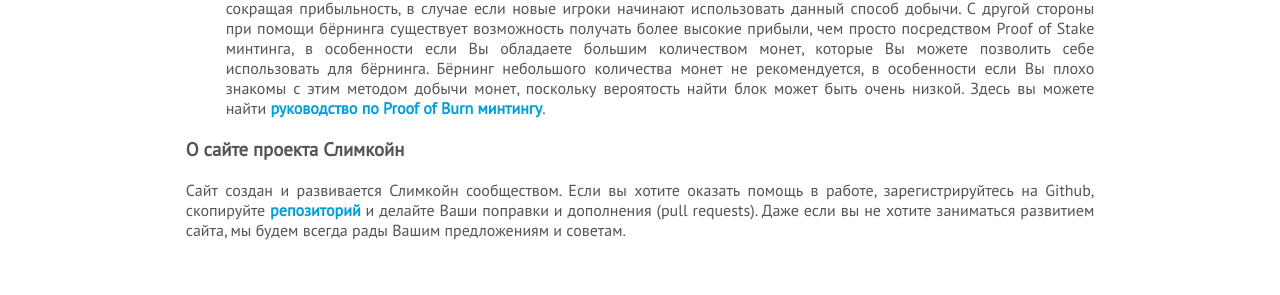
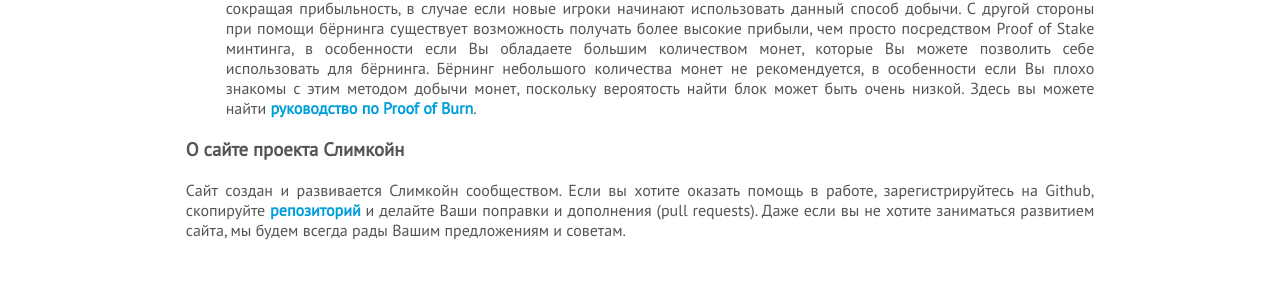
Before and after one commit to slimcoin-project/slimcoin-project.github.io, a Jekyll site: the page built from content/ru/about-ru.md, in a window 1280 px wide. Shown: the part 1245-1540 px from the top of the page. Built offline with Jekyll 4.4.1, drawn with Linux system fonts in a browser that asks for light colours; some web fonts are replaced.

Commit message:
Update about-ru.md

```diff
--- a/content/ru/about-ru.md
+++ b/content/ru/about-ru.md
@@ -44,7 +44,7 @@
 
 *   **Proof of Stake минтинг**. После того, как Вы добыли некоторое количество Слимкойнов, Вы можете участвовать в минтинге. Т.е. Вам необходимо просто хранить некоторое количество монет на кошельке и держать кошелек какое-то время подключенным к сети. Нет необходимости участвовать в минтинге 24 часа в сутки для получения прибыли, поскольку Слимкойн использует механизм минтинга первоначально предложенный в криптовалюте Peercoin: фиксированная прибыльность - 10% в год от количества монет на Вашем кошельке. Вам достаточно иногда подключаться к сети и у Вас будет большая вероятность найти блок. Здесь Вы можете найти [Руководство по Proof of Stake](/proof-of-stake-guide-ru/).
 
-*   **Proof of Burn минтинг**. Помимо способов описанных выше Слимкойн предоставляет возможность добывать монеты посредством уникальной технологии Proof of Burn (доказательство уничтожения или бёрнинг). Данный метод добычи монет более подходит тем, кто может позволить себе долгосрочное "инвестирование". Бёрнинг это как бы приобретение виртуальной фермы. До начала использования данного метода добычи монет следует учесть сопряженные с этим риски: рыночная стоимость Слимкойна может резко пойти вниз или же сложность добычи может возрасти в любой момент резко сокращая прибыльность, в случае если новые игроки начинают использовать данный способ добычи. С другой стороны при помощи бёрнинга существует возможность получать более высокие прибыли, чем просто посредством Proof of Stake минтинга, в особенности если Вы обладаете большим количеством монет, которые Вы можете позволить себе использовать для бёрнинга. Бёрнинг небольшого количества монет не рекомендуется, в особенности если Вы плохо знакомы с этим методом добычи монет, поскольку вероятость найти блок может быть очень низкой. Здесь вы можете найти [руководство по Proof of Burn минтингу](/proof-of-burn-guide-ru/).
+*   **Proof of Burn минтинг**. Помимо способов описанных выше Слимкойн предоставляет возможность добывать монеты посредством уникальной технологии Proof of Burn (доказательство уничтожения или бёрнинг). Данный метод добычи монет более подходит тем, кто может позволить себе долгосрочное "инвестирование". Бёрнинг это как бы приобретение виртуальной фермы. До начала использования данного метода добычи монет следует учесть сопряженные с этим риски: рыночная стоимость Слимкойна может резко пойти вниз или же сложность добычи может возрасти в любой момент резко сокращая прибыльность, в случае если новые игроки начинают использовать данный способ добычи. С другой стороны при помощи бёрнинга существует возможность получать более высокие прибыли, чем просто посредством Proof of Stake минтинга, в особенности если Вы обладаете большим количеством монет, которые Вы можете позволить себе использовать для бёрнинга. Бёрнинг небольшого количества монет не рекомендуется, в особенности если Вы плохо знакомы с этим методом добычи монет, поскольку вероятость найти блок может быть очень низкой. Здесь вы можете найти [руководство по Proof of Burn](/proof-of-burn-guide-ru/).
 
 [//]: # (### Сервис публикаций Inscription Service)
 [//]: # (и децентрализованные сайты)
```
